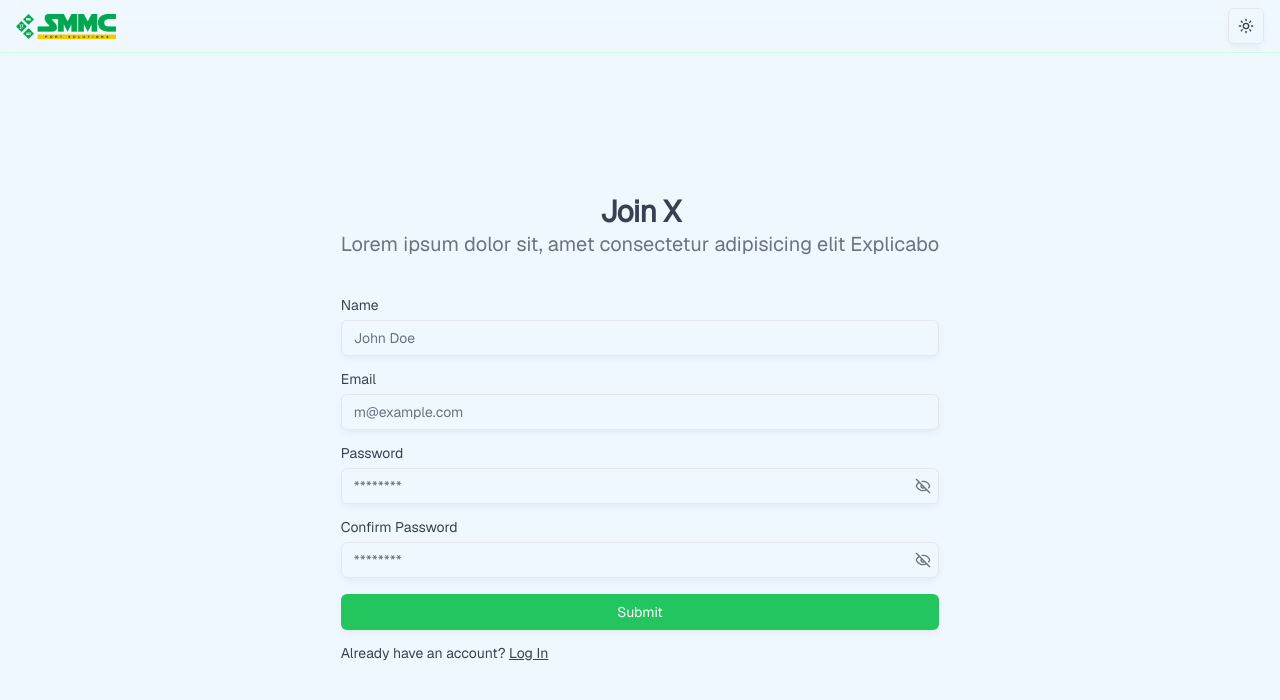
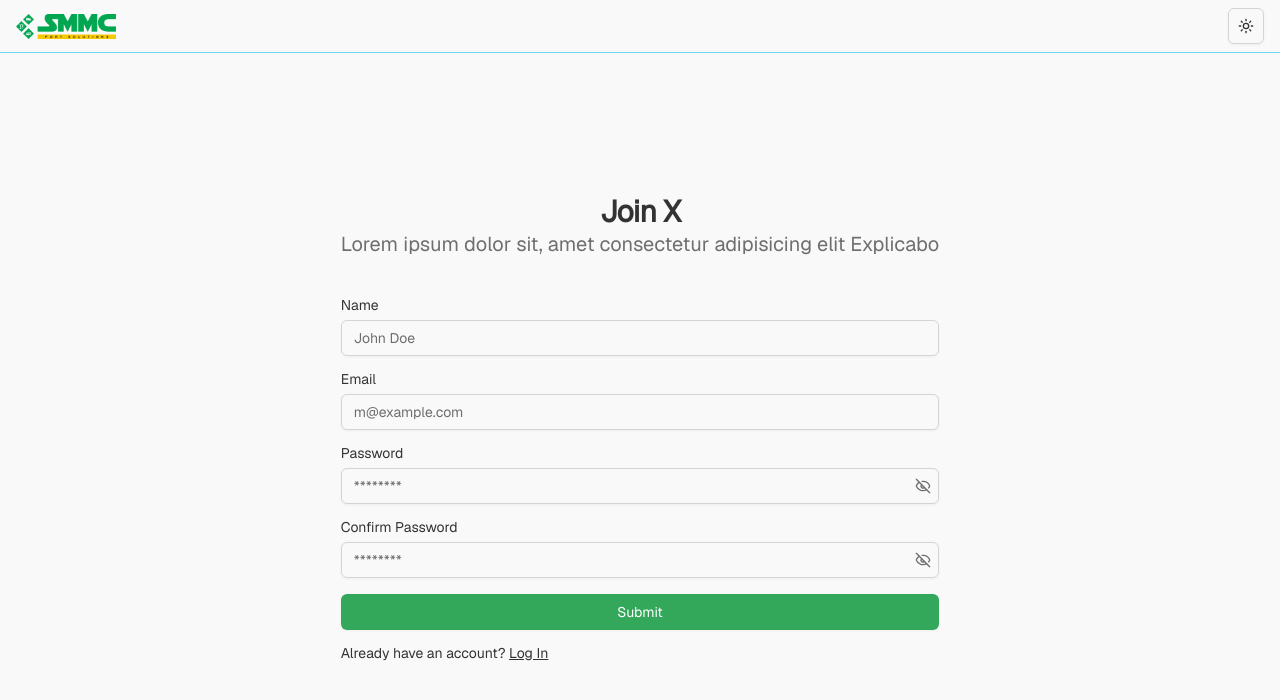
Before and after one commit to HAnthony007/Car-Unloading-Management-System, a Next.js app in the folder web/: page /register in a window 1280 px wide. Shown: the top 700 px of the page. Built offline with nearby package versions, Linux system fonts and the light colour scheme.

Commit message:
style: update theme colors and fonts
Updates theme colors for light and dark modes.
Also updates fonts and shadows.

```diff
--- a/web/app/globals.css
+++ b/web/app/globals.css
@@ -4,107 +4,109 @@
 @custom-variant dark (&:is(.dark *));
 
 :root {
-    --background: oklch(0.9751 0.0127 244.2507);
-    --foreground: oklch(0.3729 0.0306 259.7328);
+    --background: oklch(0.9824 0.0013 286.3757);
+    --foreground: oklch(0.3211 0 0);
     --card: oklch(1 0 0);
-    --card-foreground: oklch(0.3729 0.0306 259.7328);
+    --card-foreground: oklch(0.3211 0 0);
     --popover: oklch(1 0 0);
-    --popover-foreground: oklch(0.3729 0.0306 259.7328);
-    --primary: oklch(0.7227 0.192 149.5793);
+    --popover-foreground: oklch(0.3211 0 0);
+    --primary: oklch(0.6487 0.1538 150.3071);
     --primary-foreground: oklch(1 0 0);
-    --secondary: oklch(0.9514 0.025 236.8242);
-    --secondary-foreground: oklch(0.4461 0.0263 256.8018);
-    --muted: oklch(0.967 0.0029 264.5419);
-    --muted-foreground: oklch(0.551 0.0234 264.3637);
-    --accent: oklch(0.9505 0.0507 163.0508);
-    --accent-foreground: oklch(0.3729 0.0306 259.7328);
+    --secondary: oklch(0.6746 0.1414 261.338);
+    --secondary-foreground: oklch(1 0 0);
+    --muted: oklch(0.8828 0.0285 98.1033);
+    --muted-foreground: oklch(0.5382 0 0);
+    --accent: oklch(0.8269 0.108 211.9627);
+    --accent-foreground: oklch(0.3211 0 0);
     --destructive: oklch(0.6368 0.2078 25.3313);
     --destructive-foreground: oklch(1 0 0);
-    --border: oklch(0.9276 0.0058 264.5313);
-    --input: oklch(0.9276 0.0058 264.5313);
-    --ring: oklch(0.7227 0.192 149.5793);
-    --chart-1: oklch(0.7227 0.192 149.5793);
-    --chart-2: oklch(0.6959 0.1491 162.4796);
-    --chart-3: oklch(0.596 0.1274 163.2254);
-    --chart-4: oklch(0.5081 0.1049 165.6121);
-    --chart-5: oklch(0.4318 0.0865 166.9128);
-    --sidebar: oklch(0.9514 0.025 236.8242);
-    --sidebar-foreground: oklch(0.3729 0.0306 259.7328);
-    --sidebar-primary: oklch(0.7227 0.192 149.5793);
+    --border: oklch(0.8699 0 0);
+    --input: oklch(0.8699 0 0);
+    --ring: oklch(0.6487 0.1538 150.3071);
+    --chart-1: oklch(0.6487 0.1538 150.3071);
+    --chart-2: oklch(0.6746 0.1414 261.338);
+    --chart-3: oklch(0.8269 0.108 211.9627);
+    --chart-4: oklch(0.588 0.0993 245.7394);
+    --chart-5: oklch(0.5905 0.1608 148.2409);
+    --sidebar: oklch(0.9824 0.0013 286.3757);
+    --sidebar-foreground: oklch(0.3211 0 0);
+    --sidebar-primary: oklch(0.6487 0.1538 150.3071);
     --sidebar-primary-foreground: oklch(1 0 0);
-    --sidebar-accent: oklch(0.9505 0.0507 163.0508);
-    --sidebar-accent-foreground: oklch(0.3729 0.0306 259.7328);
-    --sidebar-border: oklch(0.9276 0.0058 264.5313);
-    --sidebar-ring: oklch(0.7227 0.192 149.5793);
-    --font-sans: DM Sans, sans-serif;
-    --font-serif: Lora, serif;
-    --font-mono: IBM Plex Mono, monospace;
+    --sidebar-accent: oklch(0.8269 0.108 211.9627);
+    --sidebar-accent-foreground: oklch(0.3211 0 0);
+    --sidebar-border: oklch(0.8699 0 0);
+    --sidebar-ring: oklch(0.6487 0.1538 150.3071);
+    --font-sans: Plus Jakarta Sans, sans-serif;
+    --font-serif: Source Serif 4, serif;
+    --font-mono: JetBrains Mono, monospace;
     --radius: 0.5rem;
-    --shadow-2xs: 0px 4px 8px -1px hsl(0 0% 0% / 0.05);
-    --shadow-xs: 0px 4px 8px -1px hsl(0 0% 0% / 0.05);
-    --shadow-sm: 0px 4px 8px -1px hsl(0 0% 0% / 0.1),
-        0px 1px 2px -2px hsl(0 0% 0% / 0.1);
-    --shadow: 0px 4px 8px -1px hsl(0 0% 0% / 0.1),
-        0px 1px 2px -2px hsl(0 0% 0% / 0.1);
-    --shadow-md: 0px 4px 8px -1px hsl(0 0% 0% / 0.1),
-        0px 2px 4px -2px hsl(0 0% 0% / 0.1);
-    --shadow-lg: 0px 4px 8px -1px hsl(0 0% 0% / 0.1),
-        0px 4px 6px -2px hsl(0 0% 0% / 0.1);
-    --shadow-xl: 0px 4px 8px -1px hsl(0 0% 0% / 0.1),
-        0px 8px 10px -2px hsl(0 0% 0% / 0.1);
-    --shadow-2xl: 0px 4px 8px -1px hsl(0 0% 0% / 0.25);
+    --shadow-2xs: 0 1px 3px 0px hsl(0 0% 0% / 0.05);
+    --shadow-xs: 0 1px 3px 0px hsl(0 0% 0% / 0.05);
+    --shadow-sm: 0 1px 3px 0px hsl(0 0% 0% / 0.1),
+        0 1px 2px -1px hsl(0 0% 0% / 0.1);
+    --shadow: 0 1px 3px 0px hsl(0 0% 0% / 0.1),
+        0 1px 2px -1px hsl(0 0% 0% / 0.1);
+    --shadow-md: 0 1px 3px 0px hsl(0 0% 0% / 0.1),
+        0 2px 4px -1px hsl(0 0% 0% / 0.1);
+    --shadow-lg: 0 1px 3px 0px hsl(0 0% 0% / 0.1),
+        0 4px 6px -1px hsl(0 0% 0% / 0.1);
+    --shadow-xl: 0 1px 3px 0px hsl(0 0% 0% / 0.1),
+        0 8px 10px -1px hsl(0 0% 0% / 0.1);
+    --shadow-2xl: 0 1px 3px 0px hsl(0 0% 0% / 0.25);
+    --tracking-normal: 0em;
+    --spacing: 0.25rem;
 }
 
 .dark {
-    --background: oklch(0.2077 0.0398 265.7549);
-    --foreground: oklch(0.8717 0.0093 258.3382);
-    --card: oklch(0.2795 0.0368 260.031);
-    --card-foreground: oklch(0.8717 0.0093 258.3382);
-    --popover: oklch(0.2795 0.0368 260.031);
-    --popover-foreground: oklch(0.8717 0.0093 258.3382);
-    --primary: oklch(0.7729 0.1535 163.2231);
-    --primary-foreground: oklch(0.2077 0.0398 265.7549);
-    --secondary: oklch(0.3351 0.0331 260.912);
-    --secondary-foreground: oklch(0.7118 0.0129 286.0665);
-    --muted: oklch(0.2795 0.0368 260.031);
-    --muted-foreground: oklch(0.551 0.0234 264.3637);
-    --accent: oklch(0.3729 0.0306 259.7328);
-    --accent-foreground: oklch(0.7118 0.0129 286.0665);
+    --background: oklch(0.2303 0.0125 264.2926);
+    --foreground: oklch(0.9219 0 0);
+    --card: oklch(0.321 0.0078 223.6661);
+    --card-foreground: oklch(0.9219 0 0);
+    --popover: oklch(0.321 0.0078 223.6661);
+    --popover-foreground: oklch(0.9219 0 0);
+    --primary: oklch(0.6487 0.1538 150.3071);
+    --primary-foreground: oklch(1 0 0);
+    --secondary: oklch(0.588 0.0993 245.7394);
+    --secondary-foreground: oklch(0.9219 0 0);
+    --muted: oklch(0.3867 0 0);
+    --muted-foreground: oklch(0.7155 0 0);
+    --accent: oklch(0.6746 0.1414 261.338);
+    --accent-foreground: oklch(0.9219 0 0);
     --destructive: oklch(0.6368 0.2078 25.3313);
-    --destructive-foreground: oklch(0.2077 0.0398 265.7549);
-    --border: oklch(0.4461 0.0263 256.8018);
-    --input: oklch(0.4461 0.0263 256.8018);
-    --ring: oklch(0.7729 0.1535 163.2231);
-    --chart-1: oklch(0.7729 0.1535 163.2231);
-    --chart-2: oklch(0.7845 0.1325 181.912);
-    --chart-3: oklch(0.7227 0.192 149.5793);
-    --chart-4: oklch(0.6959 0.1491 162.4796);
-    --chart-5: oklch(0.596 0.1274 163.2254);
-    --sidebar: oklch(0.2795 0.0368 260.031);
-    --sidebar-foreground: oklch(0.8717 0.0093 258.3382);
-    --sidebar-primary: oklch(0.7729 0.1535 163.2231);
-    --sidebar-primary-foreground: oklch(0.2077 0.0398 265.7549);
-    --sidebar-accent: oklch(0.3729 0.0306 259.7328);
-    --sidebar-accent-foreground: oklch(0.7118 0.0129 286.0665);
-    --sidebar-border: oklch(0.4461 0.0263 256.8018);
-    --sidebar-ring: oklch(0.7729 0.1535 163.2231);
-    --font-sans: DM Sans, sans-serif;
-    --font-serif: Lora, serif;
-    --font-mono: IBM Plex Mono, monospace;
+    --destructive-foreground: oklch(1 0 0);
+    --border: oklch(0.3867 0 0);
+    --input: oklch(0.3867 0 0);
+    --ring: oklch(0.6487 0.1538 150.3071);
+    --chart-1: oklch(0.6487 0.1538 150.3071);
+    --chart-2: oklch(0.588 0.0993 245.7394);
+    --chart-3: oklch(0.6746 0.1414 261.338);
+    --chart-4: oklch(0.8269 0.108 211.9627);
+    --chart-5: oklch(0.5905 0.1608 148.2409);
+    --sidebar: oklch(0.2303 0.0125 264.2926);
+    --sidebar-foreground: oklch(0.9219 0 0);
+    --sidebar-primary: oklch(0.6487 0.1538 150.3071);
+    --sidebar-primary-foreground: oklch(1 0 0);
+    --sidebar-accent: oklch(0.6746 0.1414 261.338);
+    --sidebar-accent-foreground: oklch(0.9219 0 0);
+    --sidebar-border: oklch(0.3867 0 0);
+    --sidebar-ring: oklch(0.6487 0.1538 150.3071);
+    --font-sans: Plus Jakarta Sans, sans-serif;
+    --font-serif: Source Serif 4, serif;
+    --font-mono: JetBrains Mono, monospace;
     --radius: 0.5rem;
-    --shadow-2xs: 0px 4px 8px -1px hsl(0 0% 0% / 0.05);
-    --shadow-xs: 0px 4px 8px -1px hsl(0 0% 0% / 0.05);
-    --shadow-sm: 0px 4px 8px -1px hsl(0 0% 0% / 0.1),
-        0px 1px 2px -2px hsl(0 0% 0% / 0.1);
-    --shadow: 0px 4px 8px -1px hsl(0 0% 0% / 0.1),
-        0px 1px 2px -2px hsl(0 0% 0% / 0.1);
-    --shadow-md: 0px 4px 8px -1px hsl(0 0% 0% / 0.1),
-        0px 2px 4px -2px hsl(0 0% 0% / 0.1);
-    --shadow-lg: 0px 4px 8px -1px hsl(0 0% 0% / 0.1),
-        0px 4px 6px -2px hsl(0 0% 0% / 0.1);
-    --shadow-xl: 0px 4px 8px -1px hsl(0 0% 0% / 0.1),
-        0px 8px 10px -2px hsl(0 0% 0% / 0.1);
-    --shadow-2xl: 0px 4px 8px -1px hsl(0 0% 0% / 0.25);
+    --shadow-2xs: 0 1px 3px 0px hsl(0 0% 0% / 0.05);
+    --shadow-xs: 0 1px 3px 0px hsl(0 0% 0% / 0.05);
+    --shadow-sm: 0 1px 3px 0px hsl(0 0% 0% / 0.1),
+        0 1px 2px -1px hsl(0 0% 0% / 0.1);
+    --shadow: 0 1px 3px 0px hsl(0 0% 0% / 0.1),
+        0 1px 2px -1px hsl(0 0% 0% / 0.1);
+    --shadow-md: 0 1px 3px 0px hsl(0 0% 0% / 0.1),
+        0 2px 4px -1px hsl(0 0% 0% / 0.1);
+    --shadow-lg: 0 1px 3px 0px hsl(0 0% 0% / 0.1),
+        0 4px 6px -1px hsl(0 0% 0% / 0.1);
+    --shadow-xl: 0 1px 3px 0px hsl(0 0% 0% / 0.1),
+        0 8px 10px -1px hsl(0 0% 0% / 0.1);
+    --shadow-2xl: 0 1px 3px 0px hsl(0 0% 0% / 0.25);
 }
 
 @theme inline {
--- a/web/src/hooks/use-breadcrumbs.ts
+++ b/web/src/hooks/use-breadcrumbs.ts
@@ -11,7 +11,7 @@ type BreadcrumbsItem = {
 const routeMapping: Record<string, BreadcrumbsItem[]> = {
     "/dashboard": [
         {
-            title: "Dashboardasdasd as sdaj lajs lkdajs dlkajsd klasj dlksjdlk",
+            title: "Dashboard",
             url: "/dashboard",
         },
     ],
```
